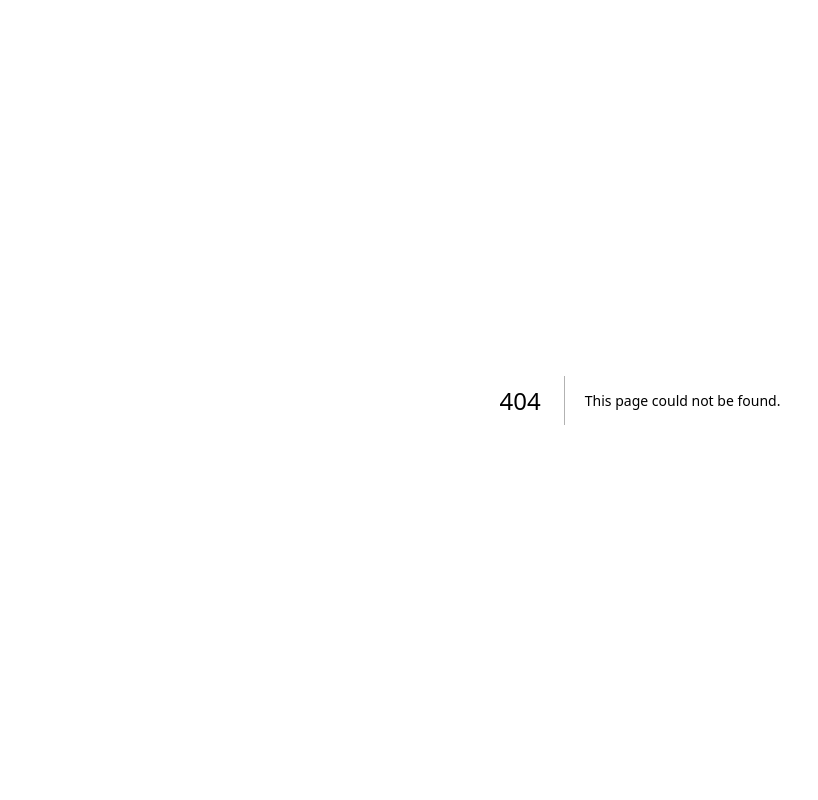
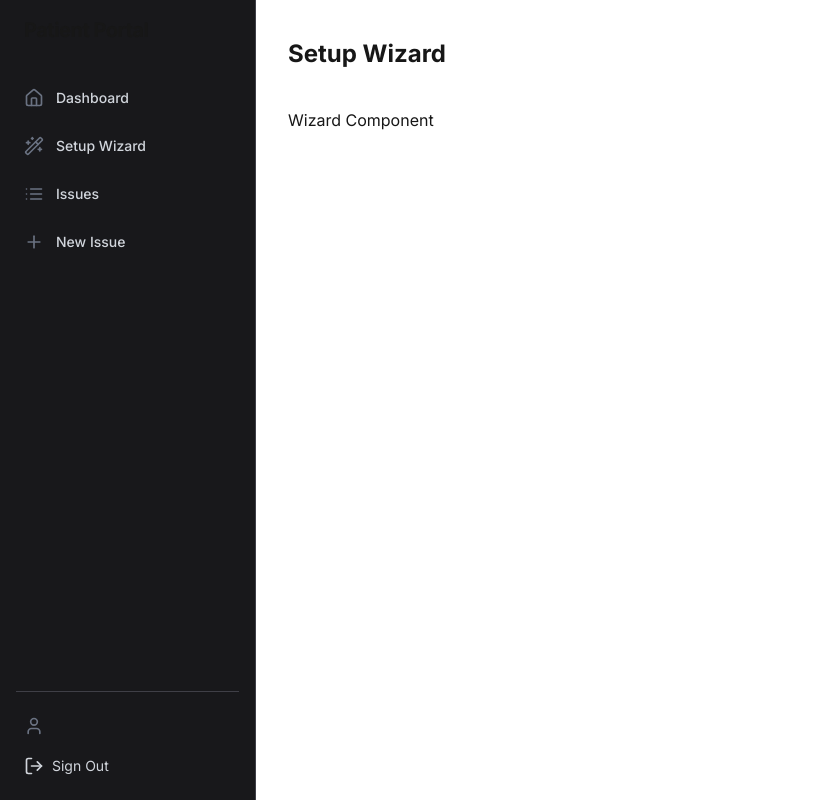
Before and after one commit to trevorhex/Patient-Portal, a Next.js app: page /setup in a window 1280 px wide. Before the commit this address had no page. Shown: the whole page, without its empty margins (0-818 px from the left). Built offline with nearby package versions, Linux system fonts and the light colour scheme; no server answers.

Commit message:
standardize setup, login, signup

```diff
--- a/app/(auth)/login/page.tsx
+++ b/app/(auth)/login/page.tsx
@@ -15,7 +15,7 @@ const initialState: ActionResponse = {
   errors: undefined
 }
 
-export default function LogInPage() {
+export default function LoginPage() {
   const router = useRouter()
 
   const formData = useActionState<ActionResponse, FormData>(
--- a/app/(auth)/signup/page.tsx
+++ b/app/(auth)/signup/page.tsx
@@ -15,7 +15,7 @@ const initialState: ActionResponse = {
   errors: undefined
 }
 
-export default function SignUpPage() {
+export default function SignupPage() {
   const router = useRouter()
 
   const formData = useActionState<ActionResponse, FormData>(
--- a/app/(portal)/set-up/page.tsx
+++ b/app/(portal)/setup/page.tsx
@@ -1,9 +1,9 @@
 import { DashboardLayout } from '../components/DashboardLayout'
 import { Wizard } from './components/Wizard'
 
-export default function SetUpWizardPage() {
+export default function SetupWizardPage() {
   return (
-    <DashboardLayout heading="Set Up Wizard">
+    <DashboardLayout heading="Setup Wizard">
       <Wizard />
     </DashboardLayout>
   )
```
Also changed, not shown: app/(portal)/setup/components/Wizard/index.tsx (renamed from app/(portal)/set-up/components/Wizard/index.tsx).
